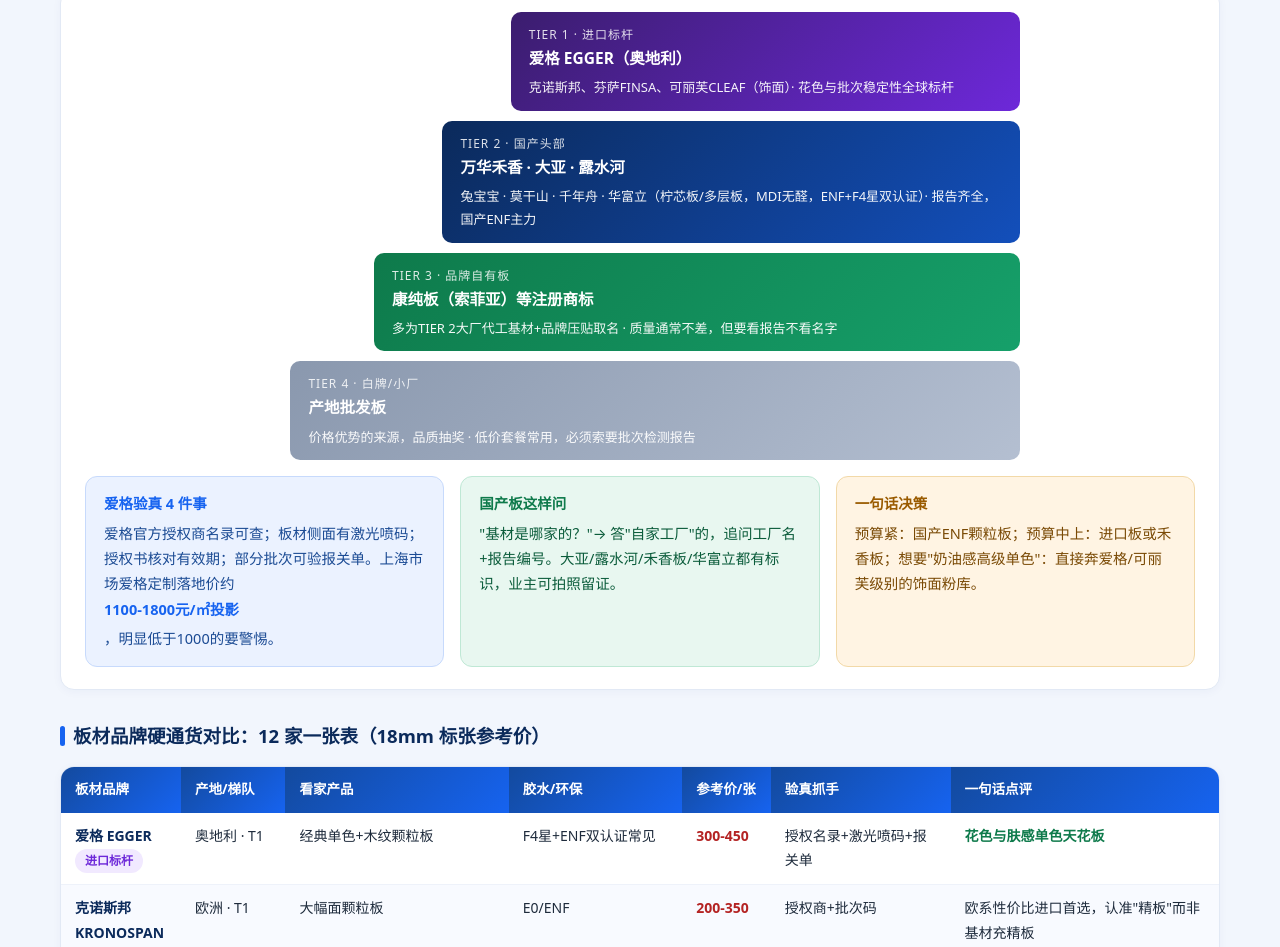
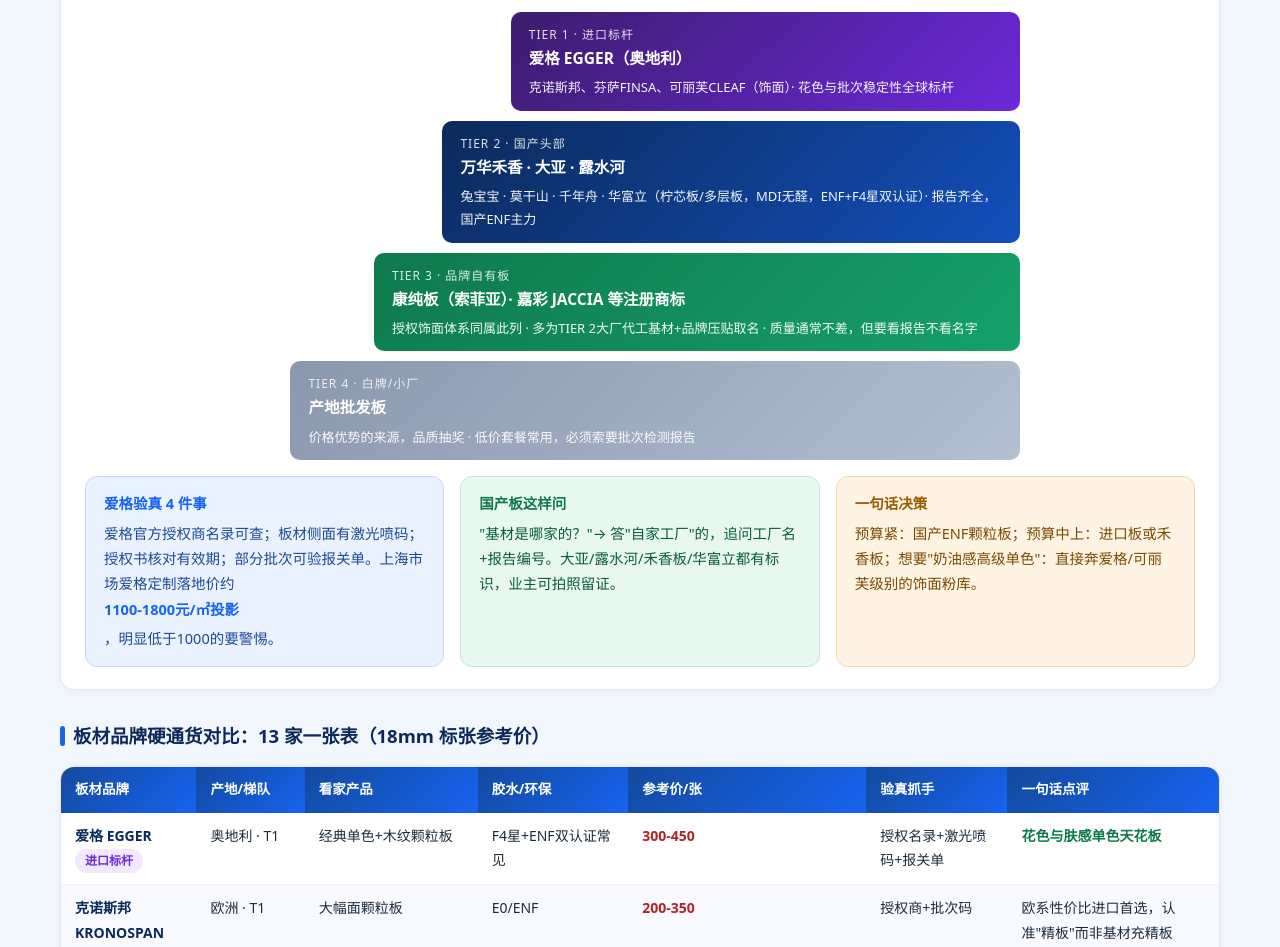
Before and after one commit to ZK02727/home-customization, a plain HTML site: page index.html in a window 1280 px wide. Shown: the part 3673-4620 px from the top of the page. Drawn offline with Linux system fonts and the light colour scheme.

Commit message:
deploy home customization guide (generalized online version)

```diff
--- a/index.html
+++ b/index.html
@@ -478,7 +478,7 @@ footer .aigc{margin-top:14px;padding-top:14px;border-top:1px solid rgba(255,255,
     <div class="pyramid">
       <div class="pyr-row"><div class="pyr-bar"><span class="pyr-lv">TIER 1 · 进口标杆</span><div class="pyr-name">爱格 EGGER（奥地利）</div><div class="pyr-note">克诺斯邦、芬萨FINSA、可丽芙CLEAF（饰面）· 花色与批次稳定性全球标杆</div></div></div>
       <div class="pyr-row"><div class="pyr-bar"><span class="pyr-lv">TIER 2 · 国产头部</span><div class="pyr-name">万华禾香 · 大亚 · 露水河</div><div class="pyr-note">兔宝宝 · 莫干山 · 千年舟 · 华富立（柠芯板/多层板，MDI无醛，ENF+F4星双认证）· 报告齐全，国产ENF主力</div></div></div>
-      <div class="pyr-row"><div class="pyr-bar"><span class="pyr-lv">TIER 3 · 品牌自有板</span><div class="pyr-name">康纯板（索菲亚）等注册商标</div><div class="pyr-note">多为TIER 2大厂代工基材+品牌压贴取名 · 质量通常不差，但要看报告不看名字</div></div></div>
+      <div class="pyr-row"><div class="pyr-bar"><span class="pyr-lv">TIER 3 · 品牌自有板</span><div class="pyr-name">康纯板（索菲亚）· 嘉彩 JACCIA 等注册商标</div><div class="pyr-note">授权饰面体系同属此列 · 多为TIER 2大厂代工基材+品牌压贴取名 · 质量通常不差，但要看报告不看名字</div></div></div>
       <div class="pyr-row"><div class="pyr-bar"><span class="pyr-lv">TIER 4 · 白牌/小厂</span><div class="pyr-name">产地批发板</div><div class="pyr-note">价格优势的来源，品质抽奖 · 低价套餐常用，必须索要批次检测报告</div></div></div>
     </div>
     <div class="grid3" style="margin-top:16px;">
@@ -488,7 +488,7 @@ footer .aigc{margin-top:14px;padding-top:14px;border-top:1px solid rgba(255,255,
     </div>
   </div>
 
-  <h3 class="sub-title">板材品牌硬通货对比：12 家一张表（18mm 标张参考价）</h3>
+  <h3 class="sub-title">板材品牌硬通货对比：13 家一张表（18mm 标张参考价）</h3>
   <div class="tbl-wrap">
     <table>
       <thead><tr><th style="width:120px;">板材品牌</th><th>产地/梯队</th><th>看家产品</th><th>胶水/环保</th><th>参考价/张</th><th>验真抓手</th><th>一句话点评</th></tr></thead>
@@ -505,6 +505,7 @@ footer .aigc{margin-top:14px;padding-top:14px;border-top:1px solid rgba(255,255,
         <tr><td><b>露水河</b></td><td>吉林 · T2</td><td>颗粒板</td><td>E0/ENF</td><td class="price">120-200</td><td>板材钢印</td><td>吉林森工老牌，北方市场认同度高</td></tr>
         <tr><td><b>大王椰</b></td><td>杭州 · T2</td><td>生态板/多层</td><td>ENF主力</td><td class="price">130-230</td><td>防伪标识</td><td>2026公开调研第一梯队之一</td></tr>
         <tr><td><b>华富立</b> <span class="badge b-blue">本站已点名</span></td><td>东莞 · T2</td><td>柠芯板（均质欧松板）/多层/激光封边条</td><td class="td-ok">MDI无醛，ENF+F4星双认证</td><td class="price">200-300</td><td>F4星番号MFN-3776+批次喷码</td><td>进口板环保、国产板价格（详见下文点名解读）</td></tr>
+        <tr><td><b>嘉彩 JACCIA</b> <span class="badge b-amber">授权体系·待验证</span></td><td>上海 · T2/3 饰面授权</td><td>中高端饰面板定制（采购基材+自有压贴+授权工厂供货）</td><td>公开硬背书较少，环保以商家出示报告为准</td><td class="price">行情未公开，以授权工厂报价为准</td><td>授权书+基材供应商+报告编号+批次喷码</td><td>与华富立同赛道的授权饰面品牌；报告齐全可谈，含糊就换可验证性强的</td></tr>
       </tbody>
     </table>
   </div>
```
